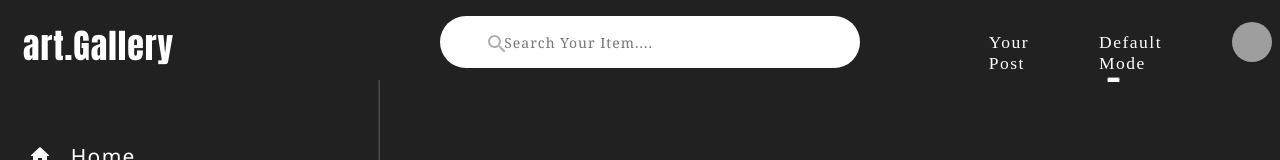
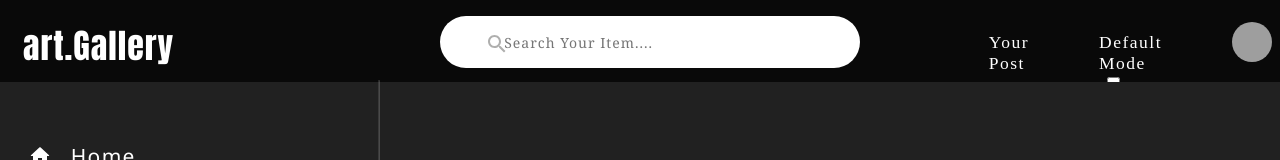
Before and after one commit to Pragyani/art-gallery, a React (Create React App) app: page / in a window 1280 px wide. Shown: the top 160 px of the page. Built offline with nearby package versions, Linux system fonts and the light colour scheme; grey boxes are pictures that could not be loaded.

Commit message:
add : navBar background color

```diff
--- a/src/NavigationBar/nav.css
+++ b/src/NavigationBar/nav.css
@@ -4,7 +4,7 @@
     padding-left: 5px;
     padding-right: 5px;
     overflow: hidden;
-    /* background-color:var(--nav-bg-color) ; */
+    background-color:var(--nav-bg-color) ;
     position: fixed;
 }
 
```
